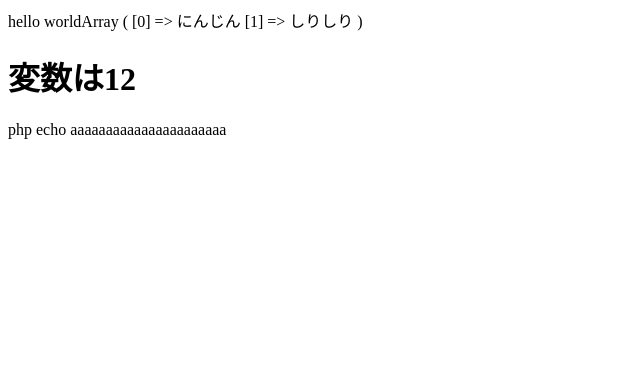
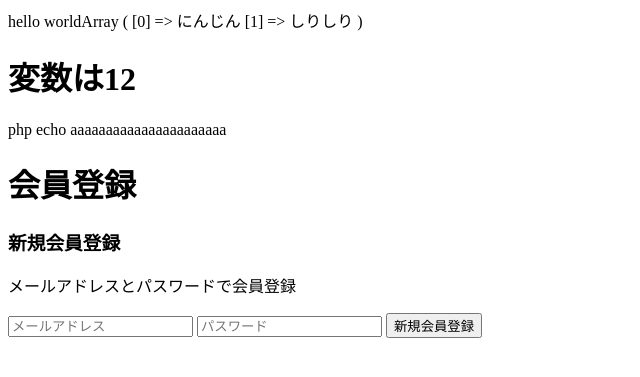
Before and after one commit to HAL-OSAKA-IT/game_collect, a PHP site: page /member/registration.php in a window 1280 px wide. Shown: the top 377 px of the page, without its empty margins (0-640 px from the left). Run offline with PHP 8.4, Linux system fonts and the light colour scheme.

Commit message:
php変更

```diff
--- a/member/registration.php
+++ b/member/registration.php
@@ -23,14 +23,23 @@ print_r($array);
 </p>
 
 
-<!DOCTYPE html>
-<html lang="en">
 <head>
     <meta charset="UTF-8">
     <meta name="viewport" content="width=device-width, initial-scale=1.0">
-    <title>Document</title>
+    <title>会員登録</title>
 </head>
 <body>
-
+    <h1>会員登録</h1>
+    <div id="form">
+        <div id="transition_wrapper" class="form_contents">
+            <h3>新規会員登録</h3>
+            <p>メールアドレスとパスワードで会員登録</p>
+            <form action="post">
+                <div id="input_area">
+                    <input type="email" placeholder="メールアドレス">
+                    <input type="password" placeholder="パスワード">
+                    <button type="submit">新規会員登録</button>
+                </div>
+            </form>
+        </div>
 </body>
-</html>
```
